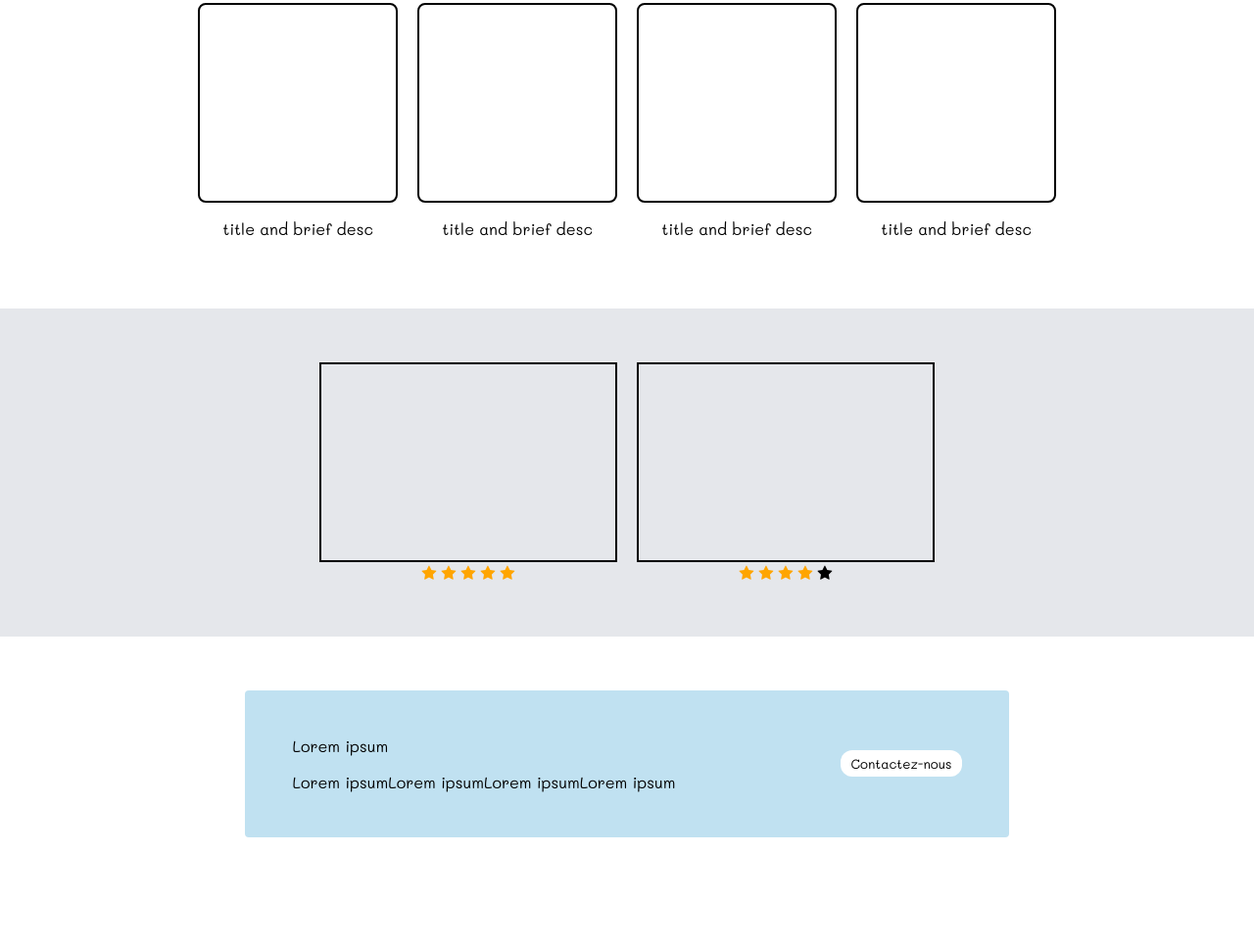
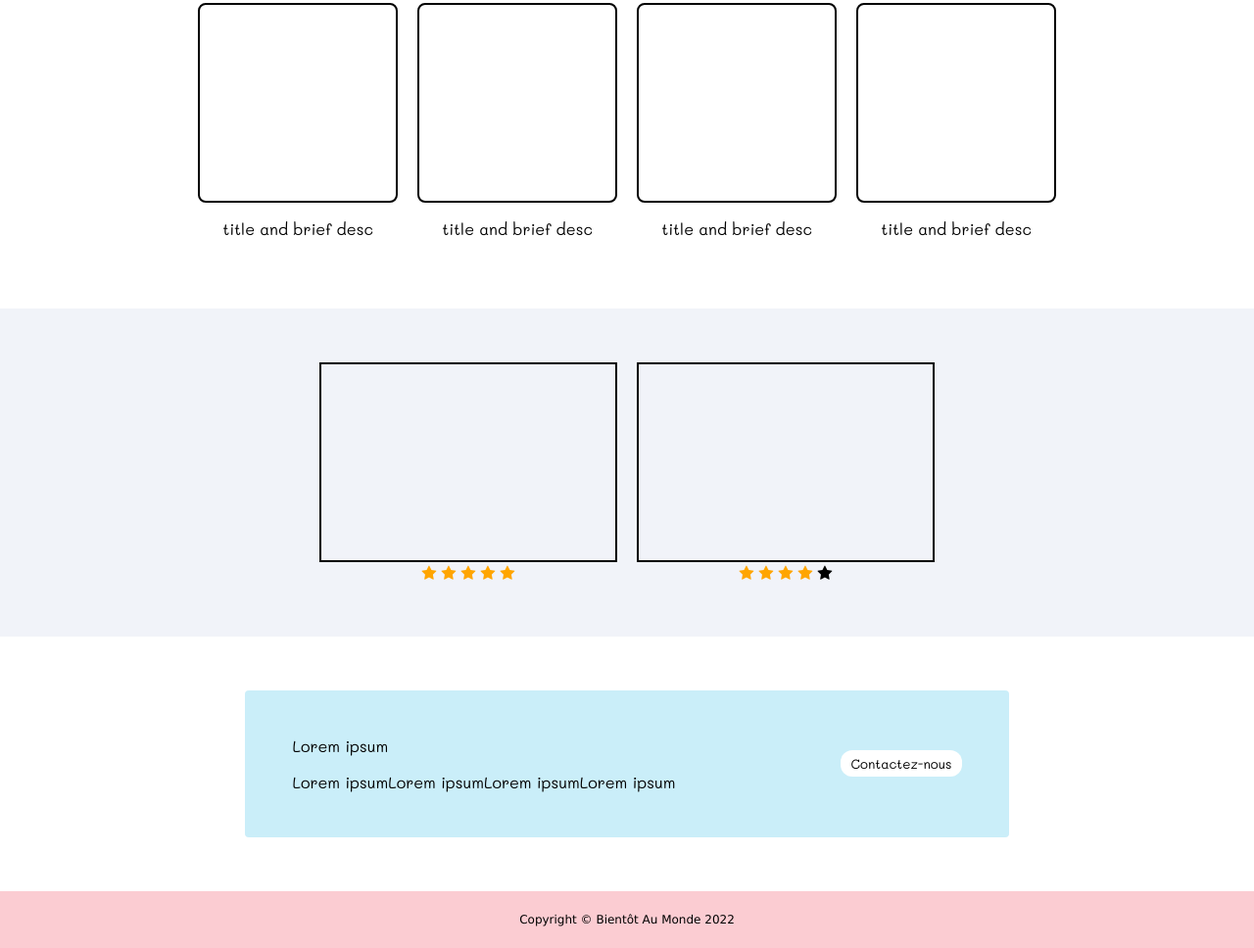
Before and after one commit to zguessous/bientotaumonde, a plain HTML site: page index.html in a window 1280 px wide. Shown: the part 689-1657 px from the top of the page at 98% size. Before the commit the page ends 1599 px from the top, so only its background shows below. Drawn offline with Linux system fonts and the light colour scheme.

Commit message:
footer section

```diff
--- a/index.html
+++ b/index.html
@@ -97,5 +97,9 @@
             <button class="cta-btn">Contactez-nous</button>
         </div>
     </div>
+
+    <footer>
+        <p>Copyright © Bientôt Au Monde 2022</p>
+    </footer>
 </body>
 </html>
--- a/style.css
+++ b/style.css
@@ -69,7 +69,7 @@ h5 {font-size: 1.25rem;}
     font-family: 'Mali', cursive, sans-serif;;
 }
 .info-btn:hover {
-    background: rgb(192,225,241);
+    background: #CAEEF9;
 }
 .products {
     display: flex;
@@ -102,7 +102,7 @@ h5 {font-size: 1.25rem;}
     align-items: center;
     justify-content: center;
     padding: 55px 0px;
-    background-color: #E5E7EB;
+    background-color: #F1F3F9;
     font-family: 'Mali', cursive, sans-serif;
 }
 
@@ -114,15 +114,24 @@ h5 {font-size: 1.25rem;}
 }
 .checked {
     color: orange;
-  }
+}
+.cta {
+    padding: 55px 250px;
+}
 .cta-box {
     display: flex;
     align-items: center;
     justify-content: center;
     gap: 160px;
-    background-color: rgb(192,225,241);
-    margin: 55px 250px;
+    background-color: #CAEEF9;
     border-radius: 4px;
     padding: 30px 40px;
     font-family: 'Mali', cursive, sans-serif;
 }
+
+footer {
+    background-color: #FBCCD2;
+    text-align: center;
+    font-size: 0.75rem;
+    padding: 10px 0px 10px 0px;
+}
```
